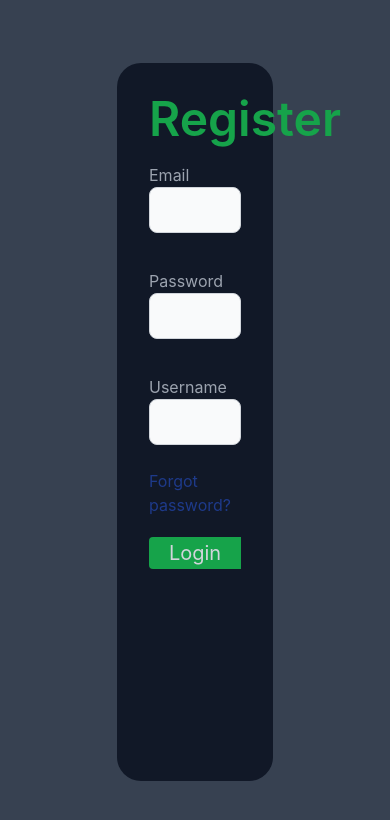
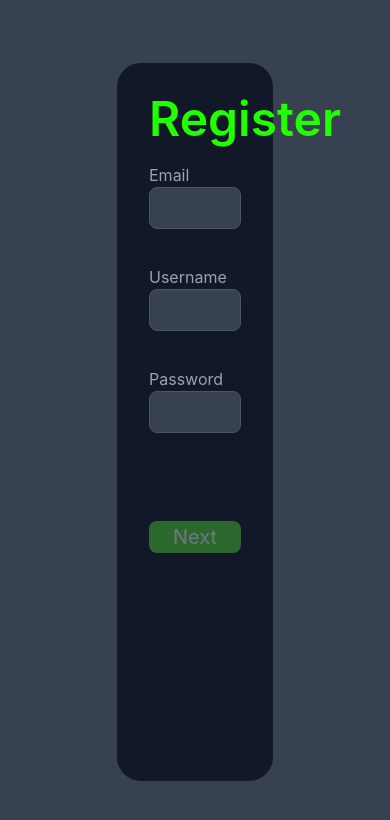
Before and after one commit to TomasBubenik1/GymApp-Frontend, a React (Create React App) app: page /register in a window 390 px wide. Shown: the top 820 px of the page. Built offline with nearby package versions, Linux system fonts and the light colour scheme.

Commit message:
responsivity on notebook

```diff
--- a/src/components/Exercises.jsx
+++ b/src/components/Exercises.jsx
@@ -87,7 +87,7 @@ export default function Exercises({
   }
 
   return (
-    <div className="grid row-auto xl:grid-cols-3 lg:grid-cols-2 md:grid-cols-2 sm:grid-cols-1 p-3 gap-5">
+    <div className="grid row-auto xl:grid-cols-3 lg:grid-cols-2 md:grid-cols-2 sm:grid-cols-1 p-3 gap-5 ">
       {exercises.map((exercise, index) => {
         const formattedName = exercise.name
           .replace(/[\s/()]+/g, "_")
@@ -97,7 +97,6 @@ export default function Exercises({
           <div
             key={index}
             className="rounded-lg border border-accent border-opacity-20 p-2"
-            style={{ width: "100%", maxWidth: "300px" }}
           >
             <div>
               <img
--- a/src/components/Navbar.jsx
+++ b/src/components/Navbar.jsx
@@ -16,7 +16,7 @@ function Navbar({ currentSite, username }) {
   const cookies = new Cookies();
 
   return (
-    <nav className=" w-mL h-screen sticky top-0 bg-backgroundcolor h-f flex flex-col items-center text text-2xl border-r border-gray-700">
+    <nav className=" lg:w-[300px] 2xl:w-[500px] h-screen sticky top-0 bg-backgroundcolor h-f flex flex-col items-center text text-2xl border-r border-gray-700">
       <a className="text-3xl font-bold text-accent mt-5 text-center">
         Muscle Tracker
       </a>
--- a/src/pages/Auth/Register.jsx
+++ b/src/pages/Auth/Register.jsx
@@ -1,21 +1,88 @@
+import axios from "axios";
 import { useState } from "react";
 
 export default function Register() {
   const [email, setEmail] = useState("");
-  const [password, setPassword] = useState("");
-  const [username, setUsername] = useState("");
-  function handleEmailChange(e) {
-    setEmail(e.target.value);
+  const [currentWeight, setCurrentWeight] = useState("");
+  const [pageProgress, setPageProgress] = useState(1);
+  const [emailTaken, setEmailTaken] = useState(false);
+  const [usernameTaken, setUsernameTaken] = useState(false);
+
+  const [userData, setUserData] = useState({
+    email: "",
+    password: "",
+    username: "",
+    currentWeight: "",
+    goalWeight: "",
+    height: "",
+  });
+
+  function handleDataChange(param, value) {
+    setUserData((prevData) => ({
+      ...prevData,
+      [param]: value,
+    }));
   }
 
-  function handlePasswordChange(e) {
-    setPassword(e.target.value);
+  async function handleEmailChange(e) {
+    const newEmail = e.target.value;
+    if (newEmail !== "") {
+      try {
+        const isTaken = await axios.post(
+          "http://localhost:5000/api/checkuniqueemail",
+          {
+            email: newEmail,
           }
-  function handleUserNameChange(e) {
-    setUsername(e.target.value);
+        );
+        setEmailTaken(isTaken.data.result);
+        if (!isTaken.data.result) {
+          handleDataChange("email", newEmail);
+        }
+      } catch (error) {
+        console.error("Error checking email uniqueness:", error);
+        setEmailTaken(false);
+      }
+    } else {
+      setEmailTaken(false);
+    }
   }
 
-  function handleRegisterSubmit() {}
+  async function handleUsernameChange(e) {
+    const newUsername = e.target.value;
+    if (newUsername !== "") {
+      try {
+        const isTaken = await axios.post(
+          "http://localhost:5000/api/checkuniqueusername",
+          {
+            username: newUsername,
+          }
+        );
+        setUsernameTaken(isTaken.data.result);
+        if (!isTaken.data.result) {
+          handleDataChange("username", newUsername);
+        }
+      } catch (error) {
+        console.error("Error checking username uniqueness:", error);
+        setUsernameTaken(false);
+      }
+    } else {
+      setUsernameTaken(false);
+    }
+  }
+
+  async function handleRegisterSubmit() {
+    try {
+      const res = await axios.post("http://localhost:5000/api/register", {
+        email: email,
+        username: userData.username,
+        password: userData.password,
+        nickname: userData.nickname,
+      });
+    } catch (error) {
+      console.error("There was error creating user:", error);
+    }
+  }
+  if (pageProgress == 1) {
     return (
       <main className="flex">
         <div
@@ -26,38 +93,133 @@ export default function Register() {
             className="w-full bg-gray-900 p-8 px-8 mx-auto rounded-3xl"
             style={{ height: "85%", width: "40%" }}
           >
-          <h2 className="text-5xl text-green-600 font-semibold">Register</h2>
+            <h2 className="text-5xl text-accentGlow font-semibold">Register</h2>
             <div className="flex flex-col text-gray-400 py-2 mt-3">
               <label className="flex">Email</label>
               <input
-              onChange={handleEmailChange}
+                onChange={(e) => handleEmailChange(e)}
                 type="email"
                 name="email"
                 id="email"
                 placeholder=""
+                className={`${
+                  emailTaken
+                    ? "bg-gray-700 p-2.5 rounded-lg text-sm outline-none border-red-600 border text-text"
+                    : "bg-gray-700 p-2.5 rounded-lg text-sm outline-none border-gray-600 border text-text"
+                }`}
+                required="@"
+              ></input>
+              {emailTaken && (
+                <p className="text-red-600 text-md">
+                  This email is already used!
+                </p>
+              )}
+            </div>
+            <div className="flex flex-col text-gray-400 py-2 mt-5">
+              <label className="flex">Username</label>
+              <input
+                onChange={(e) => handleUsernameChange(e)}
+                type="username"
+                name="username"
+                id="username"
+                placeholder=""
+                className={`${
+                  usernameTaken
+                    ? "bg-gray-700 p-2.5 rounded-lg text-sm outline-none border-red-600 border text-text"
+                    : "bg-gray-700 p-2.5 rounded-lg text-sm outline-none border-gray-600 border text-text"
+                }`}
+                required="@"
+              ></input>
+              {usernameTaken && (
+                <p className="text-red-600 text-md">
+                  This username is already used!
+                </p>
+              )}
+            </div>
+            <div className="flex flex-col text-gray-400 py-2 mt-5">
+              <label className="flex">Password</label>
+              <input
+                onChange={(e) => handleDataChange("password", e.target.value)}
+                type="password"
+                name="password"
+                id="password"
+                placeholder=""
+                className=" bg-gray-700 p-2.5 rounded-lg text-sm outline-none border-gray-600 border"
+                required=""
+              ></input>
+            </div>
+            <div
+              style={{
+                display: "flex",
+                justifyContent: "flex-end",
+                marginTop: "1rem",
+              }}
+            ></div>
+            <div>
+              <button
+                disabled={
+                  userData.email.includes("@") &&
+                  userData.password &&
+                  userData.username.length > 5 &&
+                  emailTaken == false &&
+                  usernameTaken == false
+                    ? false
+                    : true
+                }
+                className="bg-accent text-gray-300 text-xl rounded-lg mt-16 w-full h-8 disabled:bg-accent disabled:opacity-50"
+                onClick={() => setPageProgress(2)}
+              >
+                Next
+              </button>
+            </div>
+          </div>
+        </div>
+      </main>
+    );
+  } else if (pageProgress == 2) {
+    return (
+      <main className="flex">
+        <div
+          className="bg-gray-700 flex flex-col justify-center"
+          style={{ width: "100vw", height: "100vh" }}
+        >
+          <div
+            className="w-full bg-gray-900 p-8 px-8 mx-auto rounded-3xl"
+            style={{ height: "85%", width: "40%" }}
+          >
+            <h2 className="text-5xl text-accentGlow font-semibold">Register</h2>
+            <div className="flex flex-col text-gray-400 py-2 mt-3">
+              <label className="flex">Current Weight</label>
+              <input
+                onChange={(e) => handleDataChange("currentWeight", e)}
+                type="p"
+                name="currentWeight"
+                id="currentWeight"
+                placeholder=""
+                defaultValue={""}
                 className="bg-gray-50 border border-gray-300 text-gray-900 sm:text-sm rounded-lg focus:ring-primary-600 focus:border-primary-600 block  p-2.5 dark:bg-gray-700 dark:border-gray-600 dark:placeholder-gray-400 dark:text-white dark:focus:ring-blue-500 dark:focus:border-blue-500"
                 required="@"
               ></input>
             </div>
             <div className="flex flex-col text-gray-400 py-2 mt-5">
-            <label className="flex">Password</label>
+              <label className="flex">Goal Weight</label>
               <input
-              onChange={handlePasswordChange}
-              type="password"
-              name="password"
-              id="password"
+                onChange={(e) => handleDataChange("password", e)}
+                type="text"
+                name="goalWeight"
+                id="goalWeight"
                 placeholder=""
                 className="bg-gray-50 border border-gray-300 text-gray-900 sm:text-sm rounded-lg focus:ring-primary-600 focus:border-primary-600 block p-2.5 dark:bg-gray-700 dark:border-gray-600 dark:placeholder-gray-400 dark:text-white dark:focus:ring-blue-500 dark:focus:border-blue-500"
                 required=""
               ></input>
             </div>
             <div className="flex flex-col text-gray-400 py-2 mt-5">
-            <label className="flex">Username</label>
+              <label className="flex">Height</label>
               <input
-              onChange={handleUserNameChange}
-              type="password"
-              name="password"
-              id="password"
+                onChange={(e) => handleDataChange("height", e)}
+                type="text"
+                name="height"
+                id="height"
                 placeholder=""
                 className="bg-gray-50 border border-gray-300 text-gray-900 sm:text-sm rounded-lg focus:ring-primary-600 focus:border-primary-600 block p-2.5 dark:bg-gray-700 dark:border-gray-600 dark:placeholder-gray-400 dark:text-white dark:focus:ring-blue-500 dark:focus:border-blue-500"
                 required=""
@@ -69,18 +231,18 @@ export default function Register() {
                 justifyContent: "flex-end",
                 marginTop: "1rem",
               }}
-          >
-            <p className="text-blue-900" style={{ alignSelf: "flex-end" }}>
-              Forgot password?
-            </p>
-          </div>
+            ></div>
             <div>
               <button
-              disabled={email.includes("@") && password ? false : true}
-              className="bg-green-600 text-gray-300 text-xl rounded-l mt-5 w-full h-8"
+                disabled={
+                  userData.email.includes("@") && userData.password
+                    ? false
+                    : true
+                }
+                className="bg-accent text-gray-300 text-xl rounded-lg mt-16 w-full h-8 disabled:bg-accent"
                 onClick={handleRegisterSubmit}
               >
-              Login
+                Register
               </button>
             </div>
           </div>
@@ -88,3 +250,4 @@ export default function Register() {
       </main>
     );
   }
+}
--- a/src/pages/Social/ProfilePage.jsx
+++ b/src/pages/Social/ProfilePage.jsx
@@ -230,7 +230,7 @@ export default function ProfilePage() {
                         <p>{post.content}</p>
                         {post.image && (
                           <img
-                            className="object-fill rounded-2xl border border-gray-900 shadow-xl"
+                            className=" object-contain rounded-2xl border border-gray-900 shadow-xl"
                             style={{ height: "500px", width: "550px" }}
                             src={`https://ik.imagekit.io/bubenik/PostImages/${post.image}`}
                           ></img>
--- a/src/pages/Social/SocialMain.jsx
+++ b/src/pages/Social/SocialMain.jsx
@@ -138,7 +138,7 @@ function SocialMain() {
                       <img
                         src={URL.createObjectURL(selectedImage)}
                         alt="Selected Preview"
-                        className="object-fill rounded-lg"
+                        className=" object-contain rounded-lg"
                         style={{ height: "500px", width: "450px" }}
                       />
                       <div className="absolute top-0 right-0">
@@ -231,8 +231,7 @@ function SocialMain() {
                     <p>{post.content}</p>
                     {post.image && (
                       <img
-                        className="object-fill rounded-2xl border border-gray-900 shadow-xl"
-                        style={{ height: "500px", width: "550px" }}
+                        className="object-contain rounded-2xl border border-gray-900 p-1 shadow-xl"
                         src={`https://ik.imagekit.io/bubenik/PostImages/${post.image}`}
                       ></img>
                     )}
--- a/src/styles/UtilStyles.css
+++ b/src/styles/UtilStyles.css
@@ -3,3 +3,11 @@ input::-webkit-inner-spin-button {
   -webkit-appearance: none;
   margin: 0;
 }
+input:-webkit-autofill,
+input:-webkit-autofill:hover,
+input:-webkit-autofill:focus,
+input:-webkit-autofill:active {
+  -webkit-text-fill-color: #ffffff;
+  transition: background-color 5000s ease-in-out 0s;
+  background-color: red;
+}
```
Also changed, not shown: src/pages/Workoutplan/WorkoutPlanSelection.jsx (+19 -5 lines). Lines whose indentation alone changed are shown as unchanged.
